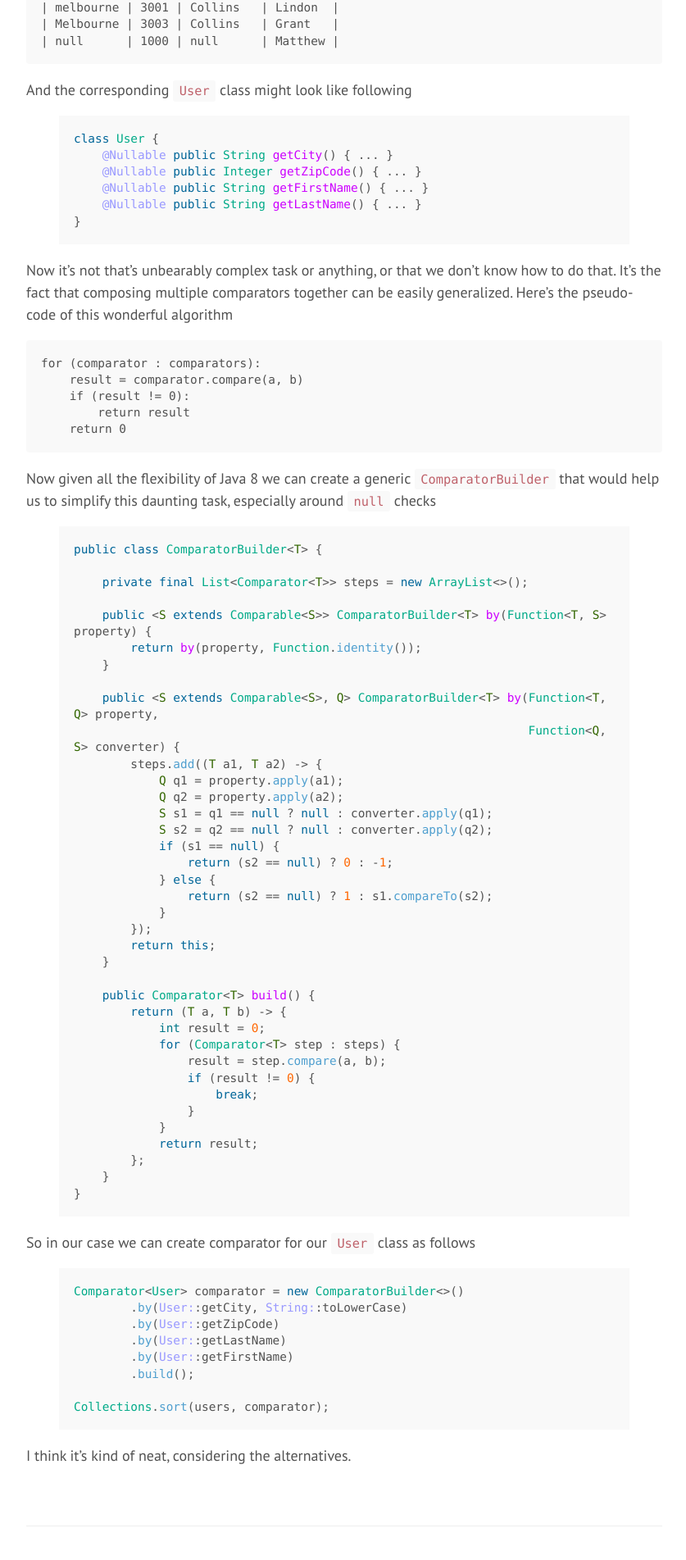
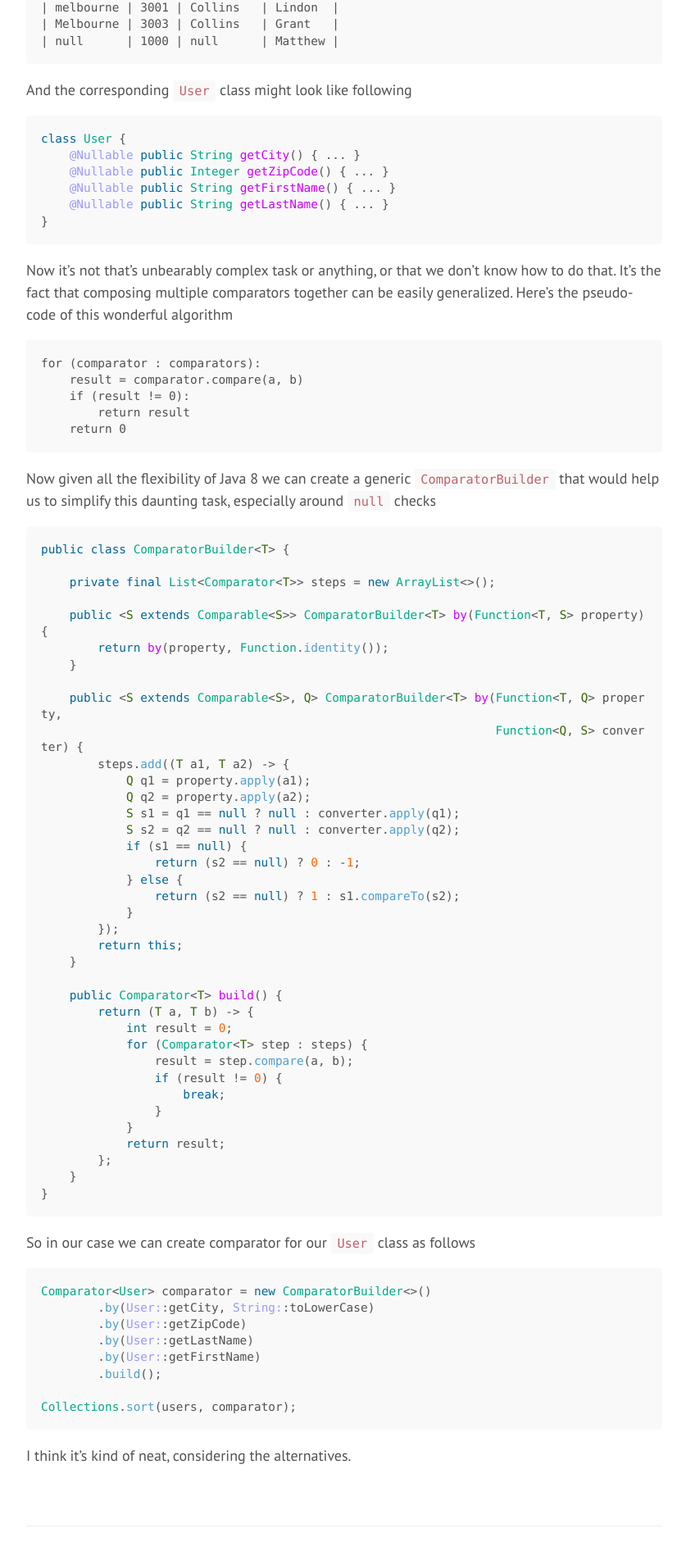
Before and after one commit to vasily-kartashov/vasily-kartashov.github.io, a Jekyll site: the page built from _posts/2016-06-10-creating-null-safe-comparators.md, in a window 1280 px wide. Shown: the part 537-2440 px from the top of the page at 82% size, without its empty margins (382-1219 px from the left). Built offline with Jekyll 4.4.1, drawn with Linux system fonts in a browser that asks for light colours.

Commit message:
adding rouge

````diff
--- a/Gemfile
+++ b/Gemfile
@@ -1,3 +1,5 @@
 source 'https://rubygems.org'
 gem 'therubyracer'
 gem 'github-pages'
+gem 'kramdown'
+gem 'rouge'
--- a/_config.yml
+++ b/_config.yml
@@ -1,6 +1,6 @@
 # Dependencies
 markdown:         kramdown
-highlighter:      pygments
+highlighter:      rouge
 
 # Permalinks
 permalink:        pretty
@@ -23,3 +23,7 @@
 
 github:
   repo:           https://github.com/vasily-kartashov/vasily-kartashov.github.io
+
+kramdown:
+  input: GFM
+  syntax_highlighter: rouge
--- a/_posts/2016-06-10-creating-null-safe-comparators.md
+++ b/_posts/2016-06-10-creating-null-safe-comparators.md
@@ -21,14 +21,14 @@
 
 And the corresponding `User` class might look like following
 
-{% highlight java %}
+```java
 class User {
     @Nullable public String getCity() { ... }
     @Nullable public Integer getZipCode() { ... }
     @Nullable public String getFirstName() { ... }
     @Nullable public String getLastName() { ... }
 }
-{% endhighlight %}
+```
 
 Now it's not that's unbearably complex task or anything, or that we don't know
 how to do that. It's the fact that composing multiple comparators together can
@@ -43,7 +43,7 @@
 Now given all the flexibility of Java 8 we can create a generic `ComparatorBuilder`
 that would help us to simplify this daunting task, especially around `null` checks
 
-{% highlight java %}
+```java
 public class ComparatorBuilder<T> {
 
     private final List<Comparator<T>> steps = new ArrayList<>();
@@ -81,11 +81,11 @@
         };
     }
 }
-{% endhighlight %}
+```
 
 So in our case we can create comparator for our `User` class as follows
 
-{% highlight java %}
+```java
 Comparator<User> comparator = new ComparatorBuilder<>()
         .by(User::getCity, String::toLowerCase)
         .by(User::getZipCode)
@@ -94,6 +94,6 @@
         .build();
 
 Collections.sort(users, comparator);
-{% endhighlight %}
+```
 
 I think it's kind of neat, considering the alternatives.
````
Also changed, not shown: Gemfile.lock.
